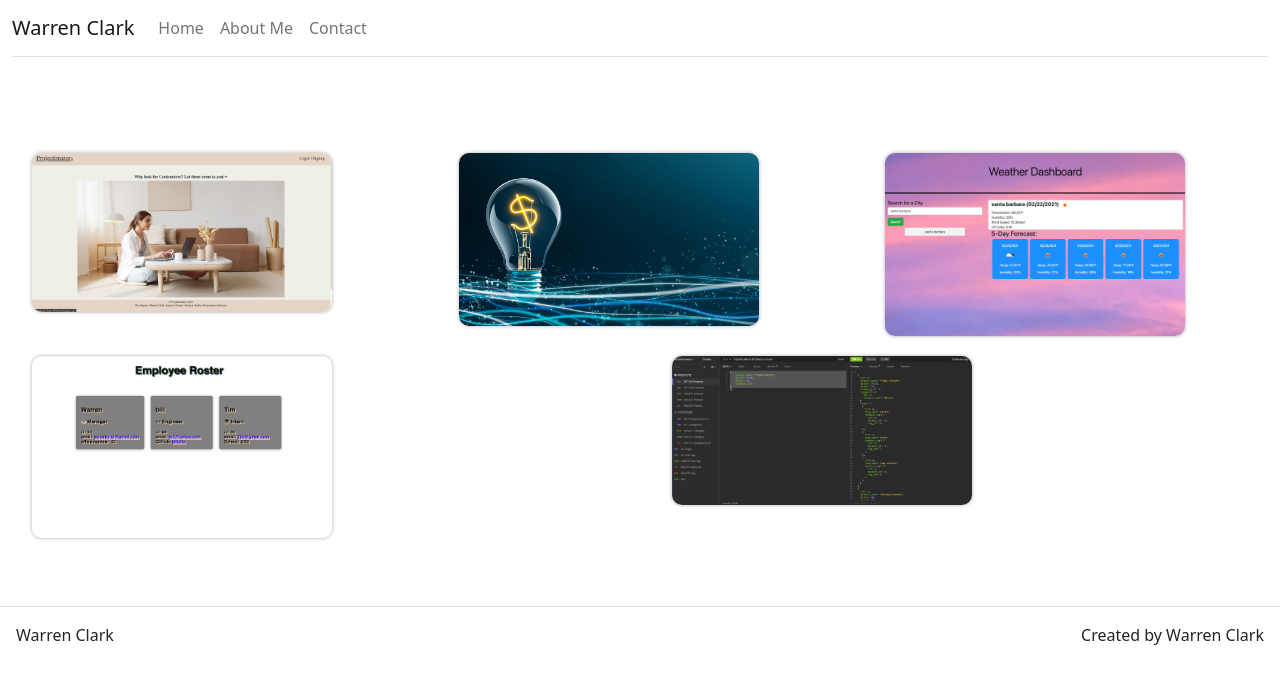
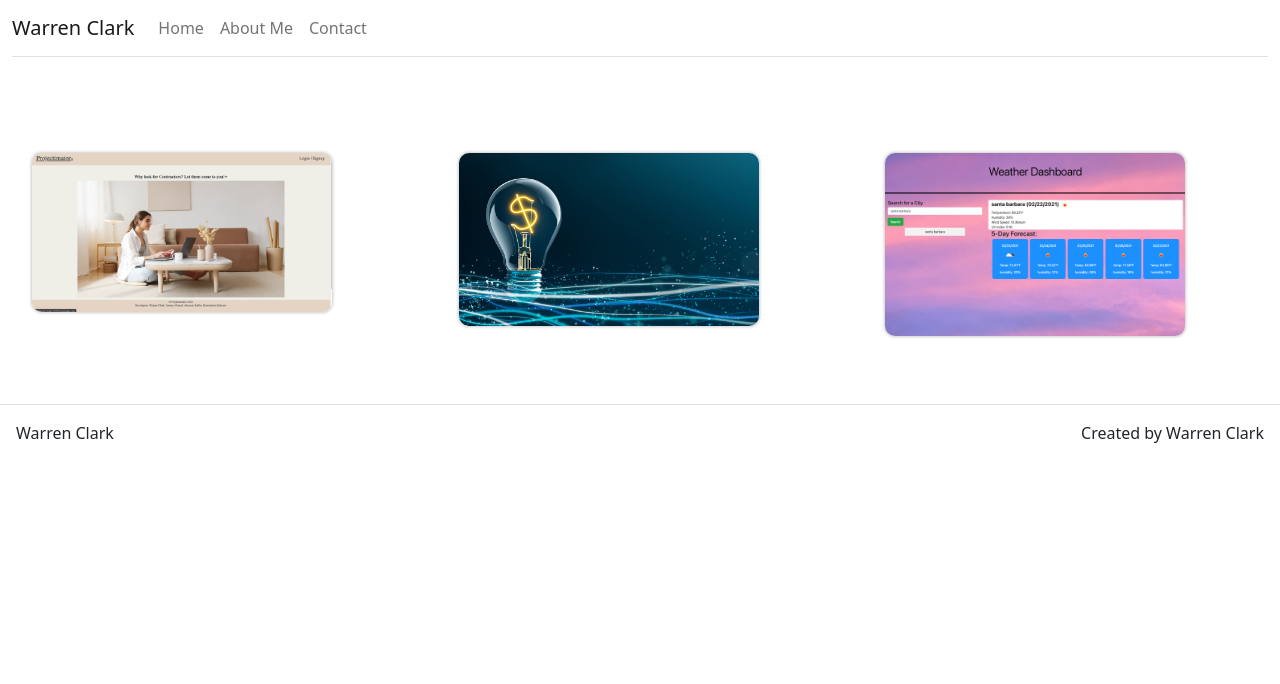
Before and after one commit to wclarkcito/portfolio, a React (Create React App) app: page / in a window 1280 px wide. Shown: the top 684 px of the page. Built offline with nearby package versions, Linux system fonts and the light colour scheme.

Commit message:
reduced the amount of projects displayed to three.  need to work on bootstrap layout

```diff
--- a/src/components/Card.js
+++ b/src/components/Card.js
@@ -6,7 +6,7 @@ import CardInfo from './CardInfo';
 function Card(props) {
 
     return (
-        <div className="col s-12 w-card" onClick={(e) => props.click(props.item)}>
+        <div className="col m-6 w-card" onClick={(e) => props.click(props.item)}>
             <img className="w-card-image" src={props.item.imgSrc} alt={props.item.imgSrc} />
             {props.item.selected && <CardInfo title={props.item.title} subtitle={props.item.subTitle} link={props.item.link} />
             }
--- a/src/components/Carousel.js
+++ b/src/components/Carousel.js
@@ -5,10 +5,10 @@ import Row from 'react-bootstrap/Row';
 
 import contractor from '../assets/contractor.png';
 import lightbulb from '../assets/lightbulb.jpg';
-import Roster from '../assets/Roster.png';
+// import Roster from '../assets/Roster.png';
 import Weather from '../assets/Weather.png';
 // import employee from '../assets/employee.png';
-import ecommerce from '../assets/ecommerce.png';
+// import ecommerce from '../assets/ecommerce.png';
 class Carousel extends React.Component {
 
     constructor(props) {
@@ -47,22 +47,22 @@ class Carousel extends React.Component {
                 //     link: 'https://github.com/wclarkcito/employee-tracker',
                 //     selected: false
                 // },
-                {
-                    id: 4,
-                    title: 'Team-Profile-Generator',
-                    subTitle: 'Create a roster for your employees',
-                    imgSrc: Roster,
-                    link: 'https://github.com/wclarkcito/Team-Profile-Generator',
-                    selected: false
-                },
-                {
-                    id: 5,
-                    title: 'E-Commerce',
-                    subTitle: 'Manage your inventory',
-                    imgSrc: ecommerce,
-                    link: 'https://github.com/wclarkcito/e-commerce',
-                    selected: false
-                },
+                // {
+                //     id: 4,
+                //     title: 'Team-Profile-Generator',
+                //     subTitle: 'Create a roster for your employees',
+                //     imgSrc: Roster,
+                //     link: 'https://github.com/wclarkcito/Team-Profile-Generator',
+                //     selected: false
+                // },
+                // {
+                //     id: 5,
+                //     title: 'E-Commerce',
+                //     subTitle: 'Manage your inventory',
+                //     imgSrc: ecommerce,
+                //     link: 'https://github.com/wclarkcito/e-commerce',
+                //     selected: false
+                // },
             ]
 
         }
```
